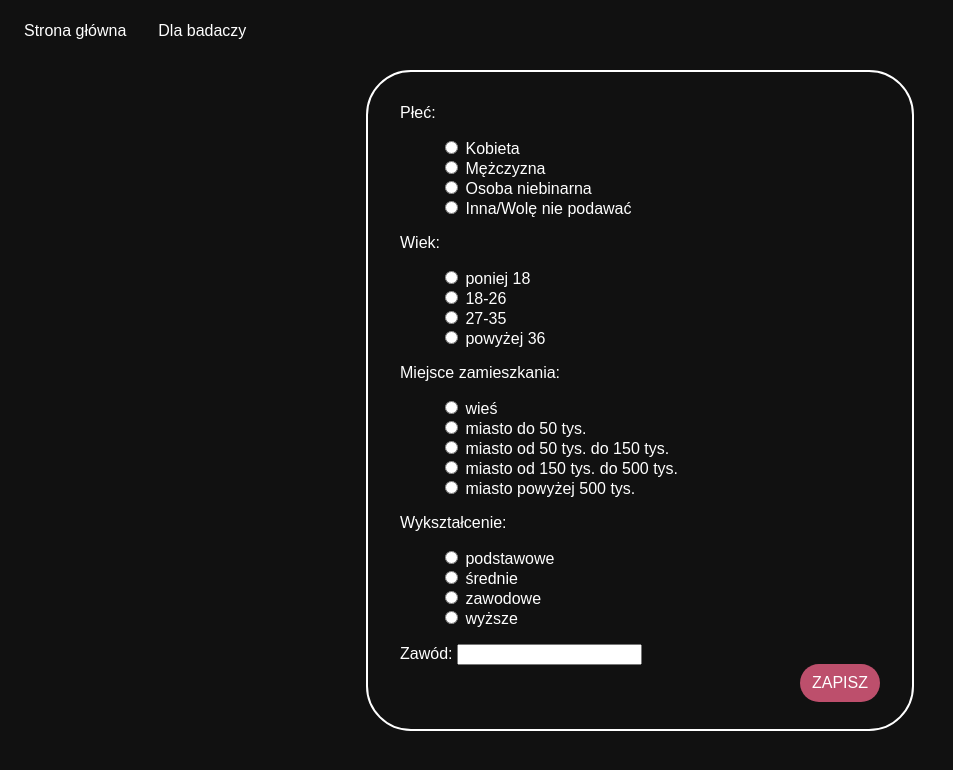
After one commit to weronikaramus/interface-rating, a Flask app: page /particular in a window 1280 px wide. The commit adds this page. Shown: the top 770 px of the page, without its empty margins (0-953 px from the left). Run offline with Flask 3, Linux system fonts and the light colour scheme; some libraries are stand-ins or nearby versions.

Commit message:
add responders form

```diff
--- a/app.py
+++ b/app.py
@@ -1,7 +1,7 @@
 from flask import Flask, render_template, flash, session, redirect, url_for, request
 from flask_sqlalchemy import SQLAlchemy
 from flask_wtf import FlaskForm
-from wtforms import StringField, SubmitField
+from wtforms import StringField, SubmitField, RadioField
 from wtforms.validators import DataRequired
 from flask_migrate import Migrate
 from werkzeug.utils import secure_filename
@@ -13,16 +13,18 @@ app = Flask(__name__)
 app.secret_key = 'your_secret_key'
 
 app.config['SQLALCHEMY_DATABASE_URI'] = 'sqlite:///study.db'
-app.config['UPLOAD_FOLDER'] = 'static/img'  # Ensure this folder exists
+app.config['UPLOAD_FOLDER'] = 'static/img'
+
 db = SQLAlchemy(app)
 migrate = Migrate(app, db)
+
 
 class SiteForm(FlaskForm):
     name = StringField("Nazwa: ", validators=[DataRequired()])
     url = StringField("URL: ", validators=[DataRequired()])
     category = StringField("Kategoria: ", validators=[DataRequired()])
     type = StringField("Typ: ", validators=[DataRequired()])
-    picture = FileField("Interfejs: ")  # Add this line
+    picture = FileField("Interfejs: ")
     submit = SubmitField("DODAJ")
 
 class Site(db.Model):
@@ -53,6 +55,25 @@ class Question(db.Model):
     def __repr__(self):
         return '<Type %r>' % self.type
 
+class ResponderForm(FlaskForm):
+    gender = RadioField(u'Płeć:', choices=[('female', 'Kobieta'), ('male','Mężczyzna'), ('nonbinary', 'Osoba niebinarna'), ('other', 'Inna/Wolę nie podawać')], validators=[DataRequired()])
+    age = RadioField(u"Wiek:", choices=[("under 18", "poniej 18"), ("18-26","18-26"), ("27-35", "27-35"), ("over 36", "powyżej 36")], validators=[DataRequired()])
+    residence = RadioField(u"Miejsce zamieszkania:", choices=[("village", "wieś"), ("under 50k","miasto do 50 tys."), ("50k - 150k", "miasto od 50 tys. do 150 tys."), ("150k - 500k", "miasto od 150 tys. do 500 tys."), ("over 500k", "miasto powyżej 500 tys.")], validators=[DataRequired()])
+    education = RadioField(u"Wykształcenie: ", choices=[("primary", "podstawowe"), ("secondary", "średnie"), ("proffesional", "zawodowe"), ("higher", "wyższe")], validators=[DataRequired()])
+    occupation = StringField("Zawód: ")
+    submit = SubmitField("ZAPISZ")
+
+class Responder(db.Model):
+    id = db.Column(db.Integer, primary_key=True)
+    gender = db.Column(db.String(200), nullable=False)
+    age = db.Column(db.String(200), nullable=False)
+    residence = db.Column(db.String(200), nullable=False)
+    education = db.Column(db.String(200), nullable=False)
+    occupation = db.Column(db.String(200), nullable=True)
+
+    def __repr__(self):
+        return '<ID %r>' % self.id
+
 with app.app_context():
     db.create_all()
 
@@ -63,12 +84,20 @@ def index():
 @app.route('/survey')
 def survey():
     our_sites = Site.query.all()
-    session['current_site_index'] = session.get('current_site_index', -1) + 1
-    if session['current_site_index'] >= len(our_sites):
-        session['current_site_index'] = 0  # Reset to the beginning if we've gone past the last site
 
-    current_site = our_sites[session['current_site_index']]
+    if 'current_site_index' not in session:
+        session['current_site_index'] = 0
+
+    current_site_index = session['current_site_index']
+    if current_site_index >= len(our_sites):
+        return redirect(url_for('particular'))  # Redirect if the index is out of range
+
+    current_site = our_sites[current_site_index]
     question = Question.query.filter_by(type=current_site.type).first()
+
+    # Increment the index for the next visit
+    session['current_site_index'] += 1
+
     return render_template('survey.html', current_site=current_site, question=question)
 
 @app.route('/site/add', methods=['GET', 'POST'])
@@ -120,6 +149,25 @@ def add_question():
     our_questions = Question.query.order_by(Question.id)
     return render_template("add_question.html", form=form, our_questions=our_questions)
 
+@app.route('/particular', methods=['GET', 'POST'])
+def particular():
+    session['current_site_index'] = 0
+    form = ResponderForm()
+    if form.validate_on_submit():
+        responder = Responder.query
+        if responder is None:
+            responder = Responder(gender=form.gender.data, age=form.age.data, residence=form.residence.data, education=form.education.data, occupation=form.occupation.data)
+            db.session.add(responder)
+            db.session.commit()
+            flash("Thank you for your time!")
+        else:
+            flash("Oops, something went wrong!")
+
+        return redirect(url_for('particular'))
+
+    our_responders = Responder.query.order_by(Responder.id)
+    return render_template("respondents_particulars.html", form=form, our_responders=our_responders)
+
 @app.route('/for_researchers', methods=['GET', 'POST'])
 def for_researchers():
     return render_template("for_researchers.html")
--- a/static/css/main.css
+++ b/static/css/main.css
@@ -20,8 +20,8 @@ p {
   left: 50%;
   transform: translate(-50%, -50%);
 }
+
 /* Navbar */
-
 nav ul {
     list-style-type: none;
     margin: 0.5rem;
@@ -45,9 +45,9 @@ nav li a {
 /* Change the link color to #111 (black) on hover */
 nav li a:hover {
   text-decoration: underline;
-  /* background-color: #444; */
 }
 
+/* Header */
 header {
   display: flex;
   justify-content: center;
@@ -85,27 +85,23 @@ header {
 button {
   border: 2px solid white;
   border-radius: 50px;
-  /* border-color: white; */
   background-color: #111;
   color: white;
   font-size: 20px;
   font-weight: bold;
   padding: 14px 20px;
   margin: 2rem;
-/* position: ; */
-/* position: relative; */
-/* width: 30%; */
 }
 .take-survey {
   margin-top: 5rem;
 }
 
+/* Rating */
 .show-rating-form{
   position: absolute;
   right: 0;
   bottom: 0;
   z-index: 5;
-  /* transform: translateX(-50%); */
   position: fixed;
 }
 
@@ -171,6 +167,14 @@ button {
   opacity: 1;
 }
 
+.confirm-rate{
+  text-align: center;
+}
+.confirm-rate button {
+  background-color: #3281A3;
+  color: #fff;
+  opacity: 1;
+}
 .site-picture{
   width: 100vw;
   z-index:-5;
@@ -198,15 +202,12 @@ button {
   color: #9370DB;
 }
 
-
-
-
-
+/* Forms */
 form {
 	padding: 0 20px 20px;
 }
 
-.site-form, .question-form {
+.site-form, .question-form, .particulars-form {
 	position: relative;
 	margin-bottom: 1rem;
 	padding-bottom: 1rem;
@@ -232,7 +233,20 @@ form {
   margin-bottom: 2rem;
 }
 
-.site-form .btn, .question-form .btn {
+.particulars-form {
+  border: solid 2px white;
+	border-radius: 45px;
+  padding: 2rem 2rem 4rem;
+  margin-top: 1rem;
+  margin-bottom: 2rem;
+  list-style-type: none;
+}
+
+.particulars-form ul {
+  list-style-type: none;
+}
+
+.site-form .btn, .question-form .btn, .particulars-form .btn {
 	background-color: #bd4f6c;
 	border: none;
 	border-radius: 45px;
--- /dev/null
+++ b/templates/respondents_particulars.html
@@ -0,0 +1,32 @@
+{% extends 'base.html' %}
+
+{% block head %}
+
+{% endblock %}
+
+{% block body %}
+
+<form action="/particular" method="POST" enctype="multipart/form-data" class="particulars-form">
+    {{ form.hidden_tag() }}
+
+        {{ form.gender.label(class="form-label")}}
+        {{ form.gender(class="form-control") }}
+
+        {{ form.age.label(class="form-label") }}
+        {{ form.age(class="form-control") }}
+
+        {{ form.residence.label(class="form-label") }}
+        {{ form.residence(class="form-control") }}
+
+        {{ form.education.label(class="form-label") }}
+        {{ form.education(class="form-control") }}
+
+        {{ form.occupation.label(class="form-label") }}
+        {{ form.occupation(class="form-control") }}
+
+    {{ form.submit(class="btn btn-primary") }}
+
+    <br>
+</form>
+
+{% endblock %}
--- a/templates/survey.html
+++ b/templates/survey.html
@@ -67,6 +67,7 @@
         </div>
     </div>
   </form>
+  <form class="confirm-rate" action=""><button type="submit">Zatwierdź</button></form>
 
 
 </div>
```
Also changed, not shown: instance/study.db.
